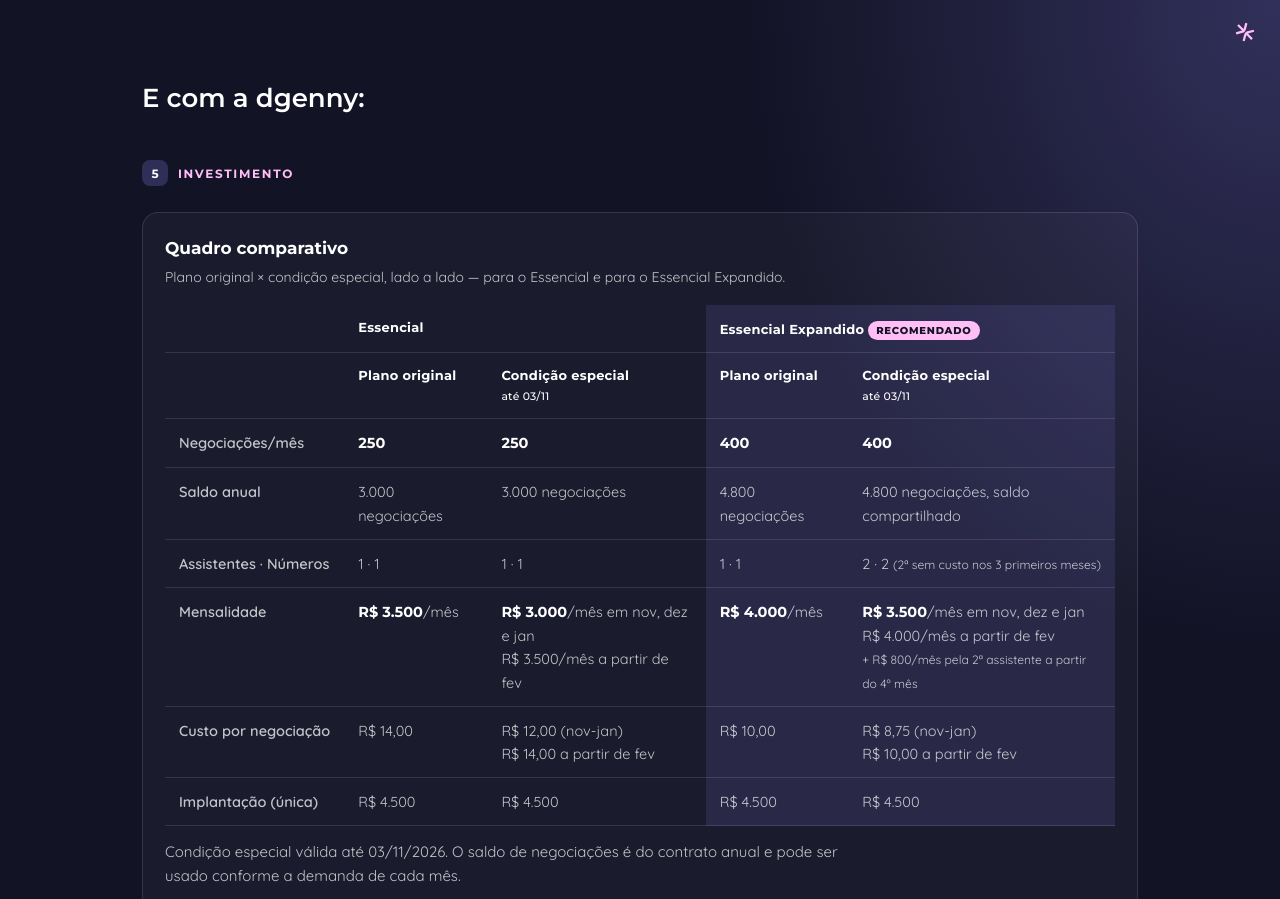
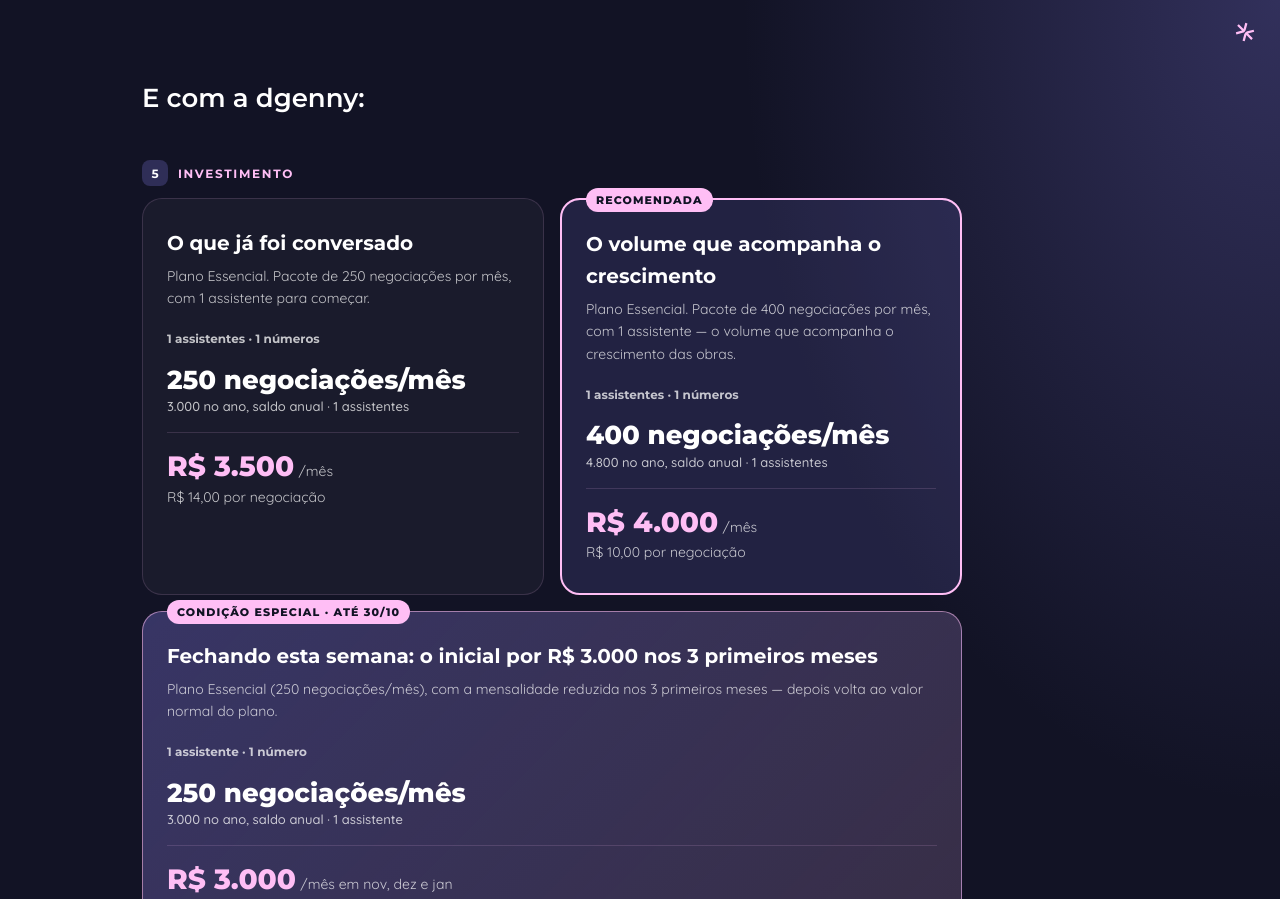
Before and after one commit to tierre-dgenny/dgenny-proposta-engetal-investimento, a plain HTML site: page index.html in a window 1280 px wide. Shown: the part 53-952 px from the top of the page. Drawn offline with Linux system fonts and the light colour scheme.

Commit message:
Reverte para o layout original dos 4 cards de plano

```diff
--- a/index.html
+++ b/index.html
@@ -93,18 +93,6 @@
 .pv .implant .setup small { font-size:14.5px; color:#E4E2F4; }
 @media (max-width:860px) { .pv .implant { grid-template-columns:1fr; } }
 
-/* quadro comparativo */
-.pv .comparativo { margin-top:26px; }
-.pv .comparativo table { width:100%; border-collapse:collapse; min-width:620px; }
-.pv .comparativo th, .pv .comparativo td { padding:12px 14px; text-align:left; font-size:14.5px; border-bottom:1px solid var(--linha); vertical-align:top; }
-.pv .comparativo thead th { font-family:var(--t); font-weight:700; color:#fff; font-size:13px; letter-spacing:.02em; }
-.pv .comparativo tbody th { color:var(--txt); font-weight:600; white-space:nowrap; }
-.pv .comparativo td { color:var(--txt); }
-.pv .comparativo .valor { color:#fff; font-family:var(--t); font-weight:700; }
-.pv .comparativo .col-rec { background:rgba(102,96,180,.2); }
-.pv .comparativo .rec-tag { display:inline-block; margin-top:4px; font:800 10px var(--t); letter-spacing:.08em; text-transform:uppercase; background:var(--rosa); color:var(--azul); padding:3px 8px; border-radius:99px; }
-.pv .comparativo .scroll { overflow-x:auto; }
-
 footer.pv-footer { padding-block:34px; border-top:1px solid rgba(255,255,255,.06); color:rgba(255,255,255,.55); font-size:13px; }
 footer.pv-footer .wrap { display:flex; justify-content:space-between; gap:16px; flex-wrap:wrap; align-items:center; }
 footer.pv-footer .dg-logo { height:24px; width:auto; }
@@ -128,39 +116,35 @@
     <div class="wrap">
       <p class="ponte">E com a dgenny:</p>
       <div class="num"><b>5</b> Investimento</div>
-      <div class="card comparativo">
-        <h3 style="font-size:17px;margin:0 0 4px">Quadro comparativo</h3>
-        <p style="color:var(--txt);font-size:14px;margin:0 0 16px">Plano original × condição especial, lado a lado — para o Essencial e para o Essencial Expandido.</p>
-        <div class="scroll">
-        <table>
-          <thead>
-            <tr>
-              <th></th>
-              <th colspan="2">Essencial</th>
-              <th colspan="2" class="col-rec">Essencial Expandido <span class="rec-tag">Recomendado</span></th>
-            </tr>
-            <tr>
-              <th></th>
-              <th>Plano original</th>
-              <th>Condição especial<br><small style="font-weight:500">até 03/11</small></th>
-              <th class="col-rec">Plano original</th>
-              <th class="col-rec">Condição especial<br><small style="font-weight:500">até 03/11</small></th>
-            </tr>
-          </thead>
-          <tbody>
-            <tr><th scope="row">Negociações/mês</th><td><span class="valor">250</span></td><td><span class="valor">250</span></td><td class="col-rec"><span class="valor">400</span></td><td class="col-rec"><span class="valor">400</span></td></tr>
-            <tr><th scope="row">Saldo anual</th><td>3.000 negociações</td><td>3.000 negociações</td><td class="col-rec">4.800 negociações</td><td class="col-rec">4.800 negociações, saldo compartilhado</td></tr>
-            <tr><th scope="row">Assistentes · Números</th><td>1 · 1</td><td>1 · 1</td><td class="col-rec">1 · 1</td><td class="col-rec">2 · 2 <small>(2ª sem custo nos 3 primeiros meses)</small></td></tr>
-            <tr><th scope="row">Mensalidade</th><td><span class="valor">R$ 3.500</span>/mês</td><td><span class="valor">R$ 3.000</span>/mês em nov, dez e jan<br>R$ 3.500/mês a partir de fev</td><td class="col-rec"><span class="valor">R$ 4.000</span>/mês</td><td class="col-rec"><span class="valor">R$ 3.500</span>/mês em nov, dez e jan<br>R$ 4.000/mês a partir de fev<br><small>+ R$ 800/mês pela 2ª assistente a partir do 4º mês</small></td></tr>
-            <tr><th scope="row">Custo por negociação</th><td>R$ 14,00</td><td>R$ 12,00 (nov-jan)<br>R$ 14,00 a partir de fev</td><td class="col-rec">R$ 10,00</td><td class="col-rec">R$ 8,75 (nov-jan)<br>R$ 10,00 a partir de fev</td></tr>
-            <tr><th scope="row">Implantação (única)</th><td>R$ 4.500</td><td>R$ 4.500</td><td class="col-rec">R$ 4.500</td><td class="col-rec">R$ 4.500</td></tr>
-          </tbody>
-        </table>
+      <div class="planos dois">
+        <div class="plano">
+          <h3>O que já foi conversado</h3><p class="para">Plano Essencial. Pacote de 250 negociações por mês, com 1 assistente para começar.</p>
+          <div class="asst"><i style="background:none;color:var(--txt);width:auto;font:700 12px var(--t);font-style:normal">1 assistentes · 1 números</i></div>
+          <div class="conv">250 negociações/mês<small>3.000 no ano, saldo anual · 1 assistentes</small></div>
+          <div class="preco"><b>R$ 3.500</b> <span>/mês</span><br><span>R$ 14,00 por negociação</span></div>
         </div>
-        <p class="nota" style="margin-top:14px">Condição especial válida até 03/11/2026. O saldo de negociações é do contrato anual e pode ser usado conforme a demanda de cada mês.</p>
+        <div class="plano sel"><span class="rec">Recomendada</span>
+          <h3>O volume que acompanha o crescimento</h3><p class="para">Plano Essencial. Pacote de 400 negociações por mês, com 1 assistente — o volume que acompanha o crescimento das obras.</p>
+          <div class="asst"><i style="background:none;color:var(--txt);width:auto;font:700 12px var(--t);font-style:normal">1 assistentes · 1 números</i></div>
+          <div class="conv">400 negociações/mês<small>4.800 no ano, saldo anual · 1 assistentes</small></div>
+          <div class="preco"><b>R$ 4.000</b> <span>/mês</span><br><span>R$ 10,00 por negociação</span></div>
+        </div>
+        <div class="plano especial" style="grid-column:1 / -1"><span class="rec">Condição especial · até 30/10</span>
+          <h3>Fechando esta semana: o inicial por R$ 3.000 nos 3 primeiros meses</h3>
+          <p class="para">Plano Essencial (250 negociações/mês), com a mensalidade reduzida nos 3 primeiros meses — depois volta ao valor normal do plano.</p>
+          <div class="asst"><i style="background:none;color:var(--txt);width:auto;font:700 12px var(--t);font-style:normal">1 assistente · 1 número</i></div>
+          <div class="conv">250 negociações/mês<small>3.000 no ano, saldo anual · 1 assistente</small></div>
+          <div class="preco"><b>R$ 3.000</b> <span>/mês em nov, dez e jan</span><br><b>R$ 3.500</b> <span>/mês a partir de fev</span></div>
+        </div>
+        <div class="plano especial" style="grid-column:1 / -1"><span class="rec">Condição especial · até 30/10</span>
+          <h3>Fechando esta semana: a 2ª assistente sem custo</h3>
+          <p class="para">Plano recomendado (400 negociações/mês), com a mensalidade reduzida nos 3 primeiros meses e uma segunda assistente, com WhatsApp próprio, para separar o atendimento por compradora e acompanhar a performance de cada uma.</p>
+          <div class="asst"><i style="background:none;color:var(--txt);width:auto;font:700 12px var(--t);font-style:normal">2 assistentes · 2 números</i></div>
+          <div class="conv">400 negociações/mês<small>4.800 no ano, saldo anual · mesmo saldo do plano recomendado, agora com 2 assistentes</small></div>
+          <div class="preco"><b>R$ 3.500</b> <span>/mês em nov, dez e jan</span><br><b>R$ 4.000</b> <span>/mês a partir de fev</span><br><span>2ª assistente sem custo nos 3 primeiros meses · depois, R$ 800/mês</span></div>
+        </div>
       </div>
-
-      <div class="card paral semsurpresa"><span class="dg-icone"><svg aria-hidden="true" width="24" height="24" fill="currentColor" xmlns="http://www.w3.org/2000/svg" viewBox="0 0 24 24"><path d="M12,1.5A10.5,10.5,0,1,0,22.5,12,10.51211,10.51211,0,0,0,12,1.5Zm0,1a9.45065,9.45065,0,0,1,6.344,2.449L15.51691,7.77606a5.48445,5.48445,0,0,0-7.03382,0L5.656,4.949A9.45065,9.45065,0,0,1,12,2.5ZM16.5,12A4.5,4.5,0,1,1,12,7.5,4.50491,4.50491,0,0,1,16.5,12Zm-14,0A9.45065,9.45065,0,0,1,4.949,5.656L7.77606,8.48309a5.48445,5.48445,0,0,0,0,7.03382L4.949,18.344A9.45065,9.45065,0,0,1,2.5,12ZM12,21.5a9.45065,9.45065,0,0,1-6.344-2.449l2.82708-2.82709a5.48445,5.48445,0,0,0,7.03382,0L18.344,19.051A9.45065,9.45065,0,0,1,12,21.5Zm7.051-3.156-2.82709-2.82708a5.48445,5.48445,0,0,0,0-7.03382L19.051,5.656a9.44145,9.44145,0,0,1,0,12.688Z"/></svg></span><div><h3 style="font-size:17px;margin-bottom:4px">Dois planos, uma decisão simples</h3><p style="color:var(--txt);margin:0">O Essencial atende o volume de hoje; o Expandido já acompanha o crescimento das obras, com um custo por negociação menor. A condição especial até 03/11 reduz a mensalidade nos 3 primeiros meses em qualquer um dos dois — e no Expandido ainda inclui uma segunda assistente sem custo nesse período.</p>
+      <div class="card paral semsurpresa"><span class="dg-icone"><svg aria-hidden="true" width="24" height="24" fill="currentColor" xmlns="http://www.w3.org/2000/svg" viewBox="0 0 24 24"><path d="M12,1.5A10.5,10.5,0,1,0,22.5,12,10.51211,10.51211,0,0,0,12,1.5Zm0,1a9.45065,9.45065,0,0,1,6.344,2.449L15.51691,7.77606a5.48445,5.48445,0,0,0-7.03382,0L5.656,4.949A9.45065,9.45065,0,0,1,12,2.5ZM16.5,12A4.5,4.5,0,1,1,12,7.5,4.50491,4.50491,0,0,1,16.5,12Zm-14,0A9.45065,9.45065,0,0,1,4.949,5.656L7.77606,8.48309a5.48445,5.48445,0,0,0,0,7.03382L4.949,18.344A9.45065,9.45065,0,0,1,2.5,12ZM12,21.5a9.45065,9.45065,0,0,1-6.344-2.449l2.82708-2.82709a5.48445,5.48445,0,0,0,7.03382,0L18.344,19.051A9.45065,9.45065,0,0,1,12,21.5Zm7.051-3.156-2.82709-2.82708a5.48445,5.48445,0,0,0,0-7.03382L19.051,5.656a9.44145,9.44145,0,0,1,0,12.688Z"/></svg></span><div><h3 style="font-size:17px;margin-bottom:4px">Três opções, um critério simples</h3><p style="color:var(--txt);margin:0">O inicial e o recomendado rodam com 1 assistente; o terceiro já inclui até 3, com mais volume e um preço por negociação mais baixo — o caminho natural se a Engetal crescer mais rápido que o esperado.</p>
         <ul><li><b>Número separado:</b> o fornecedor sabe quando fala com a assistente e quando fala com o comprador, e a cotação não se mistura com o resto do dia.</li>
         <li><b>Saldo da empresa:</b> qualquer assistente consome do mesmo pacote, e o saldo pode ser usado conforme a demanda de cada mês.</li></ul></div></div>
       <p class="nota">Valores do contrato anual. O saldo de negociações é do contrato inteiro e pode ser usado conforme a demanda de cada mês. Novas assistentes podem entrar a qualquer momento, até o limite do plano. Sem custo escondido: as mensagens da Meta são por conta da dgenny, e a integração com o Siecon não tem custo adicional da dgenny.</p>
```
